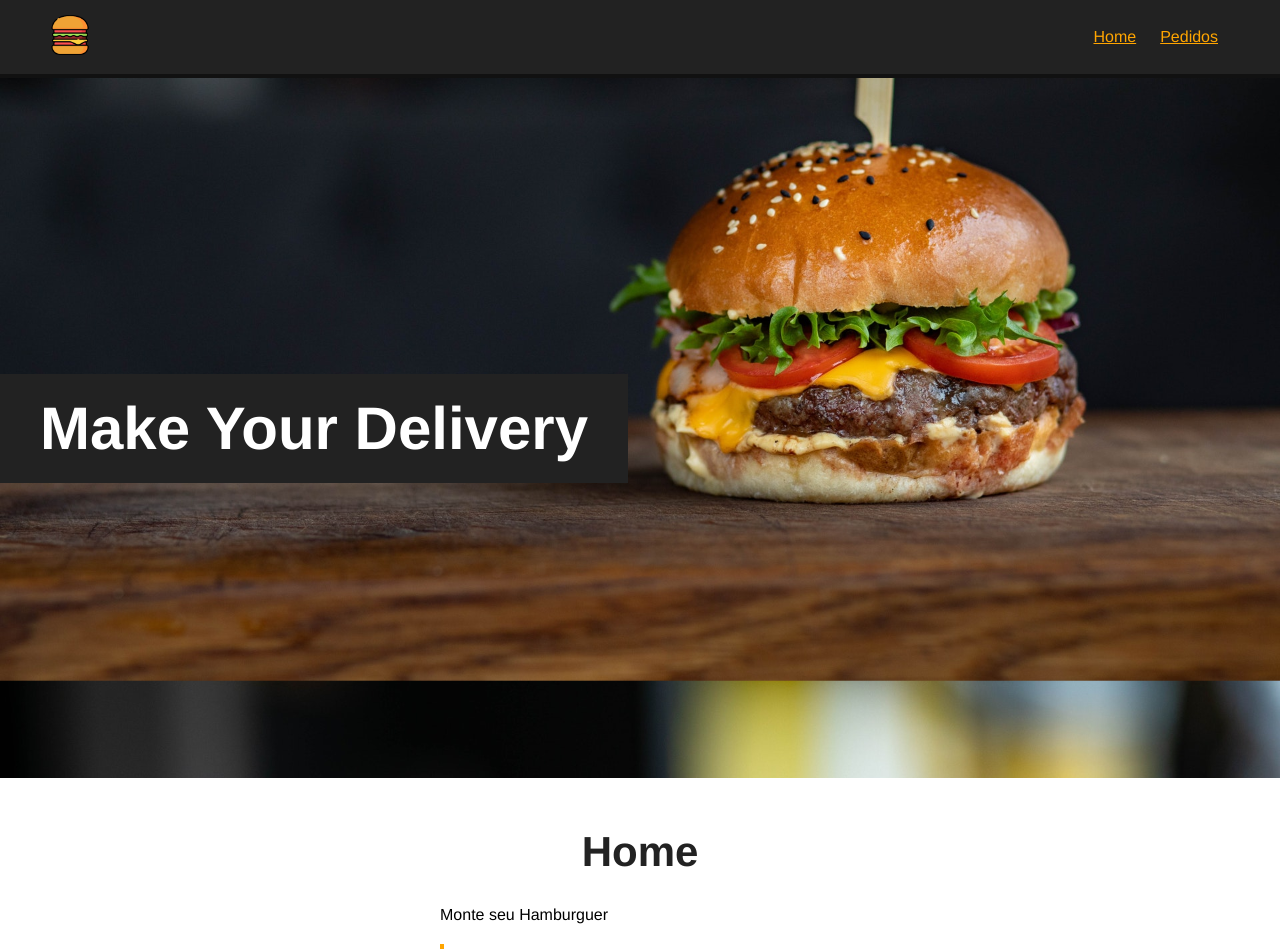
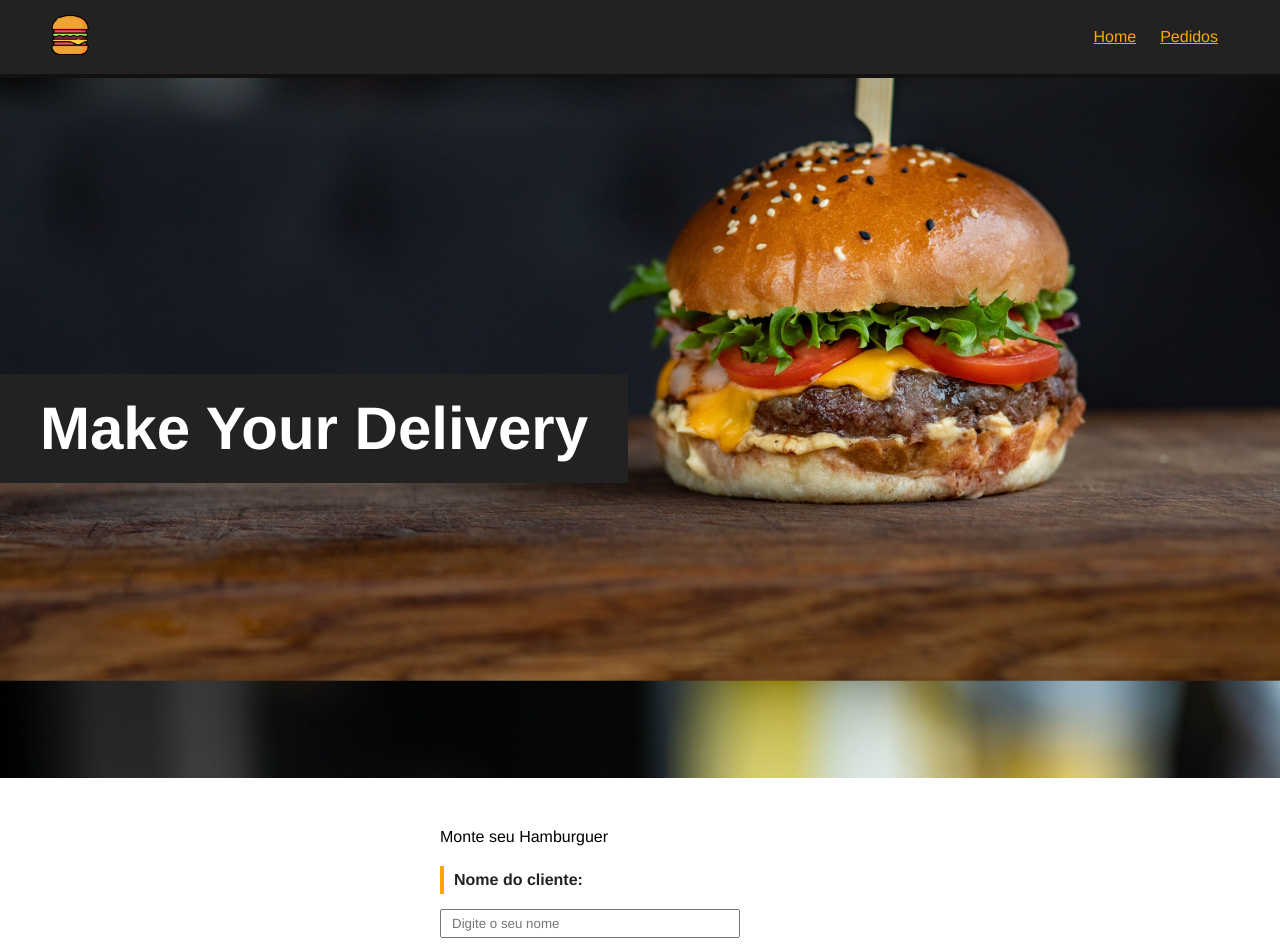
Before and after one commit to Valentinscramin/Delivery-VUE, a Vue app: page / in a window 1280 px wide. Shown: the top 949 px of the page. Built offline with nearby package versions, Linux system fonts and the light colour scheme; data requests are answered from the project's data file.

Commit message:
remove home h1 from home vue

```diff
--- a/src/views/home/Home.vue
+++ b/src/views/home/Home.vue
@@ -2,7 +2,6 @@
   <div>
     <BannerVue />
     <div id="home">
-      <h1>Home</h1>
       <BurguerFormVue />
     </div>
   </div>
```
